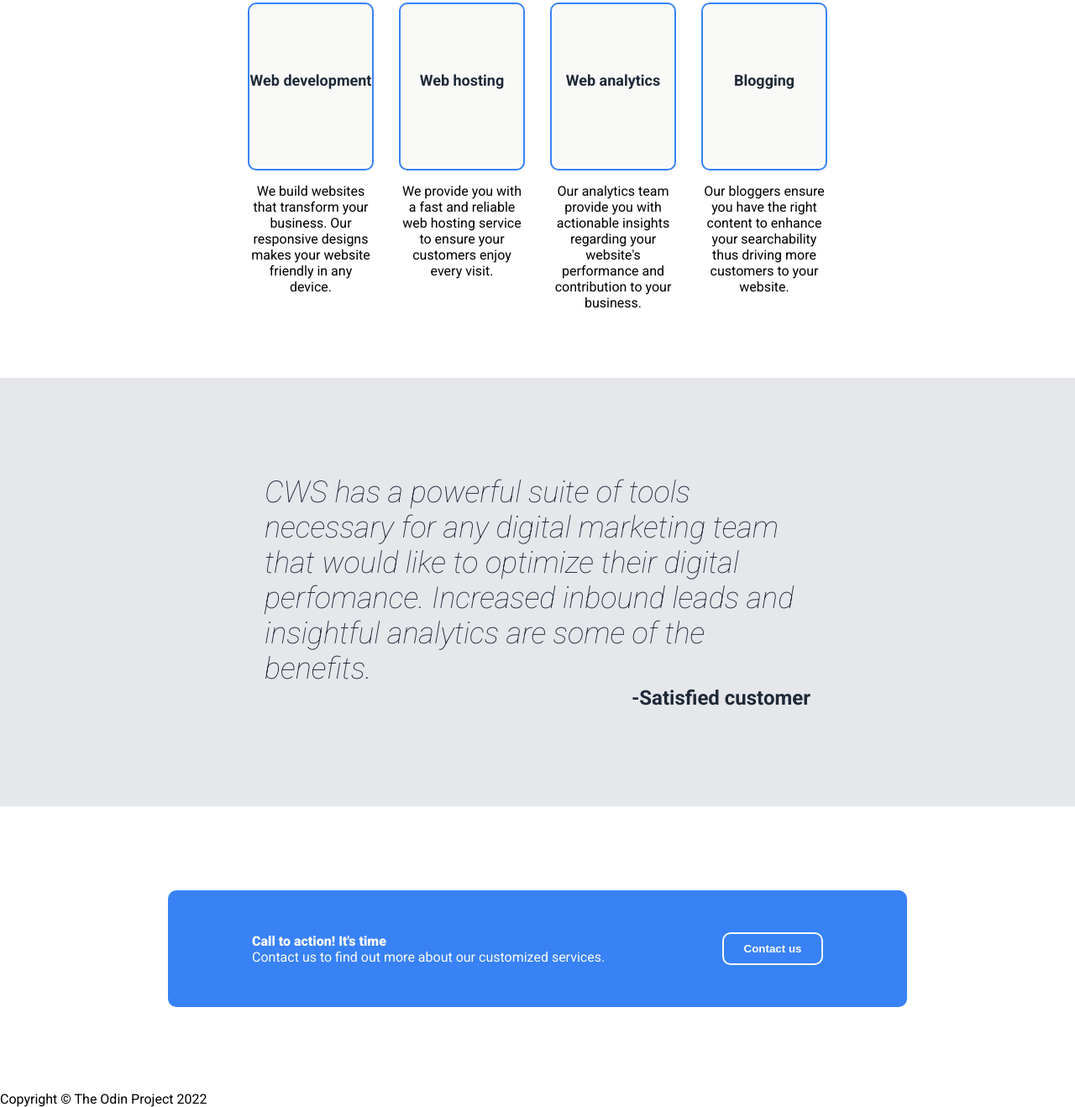
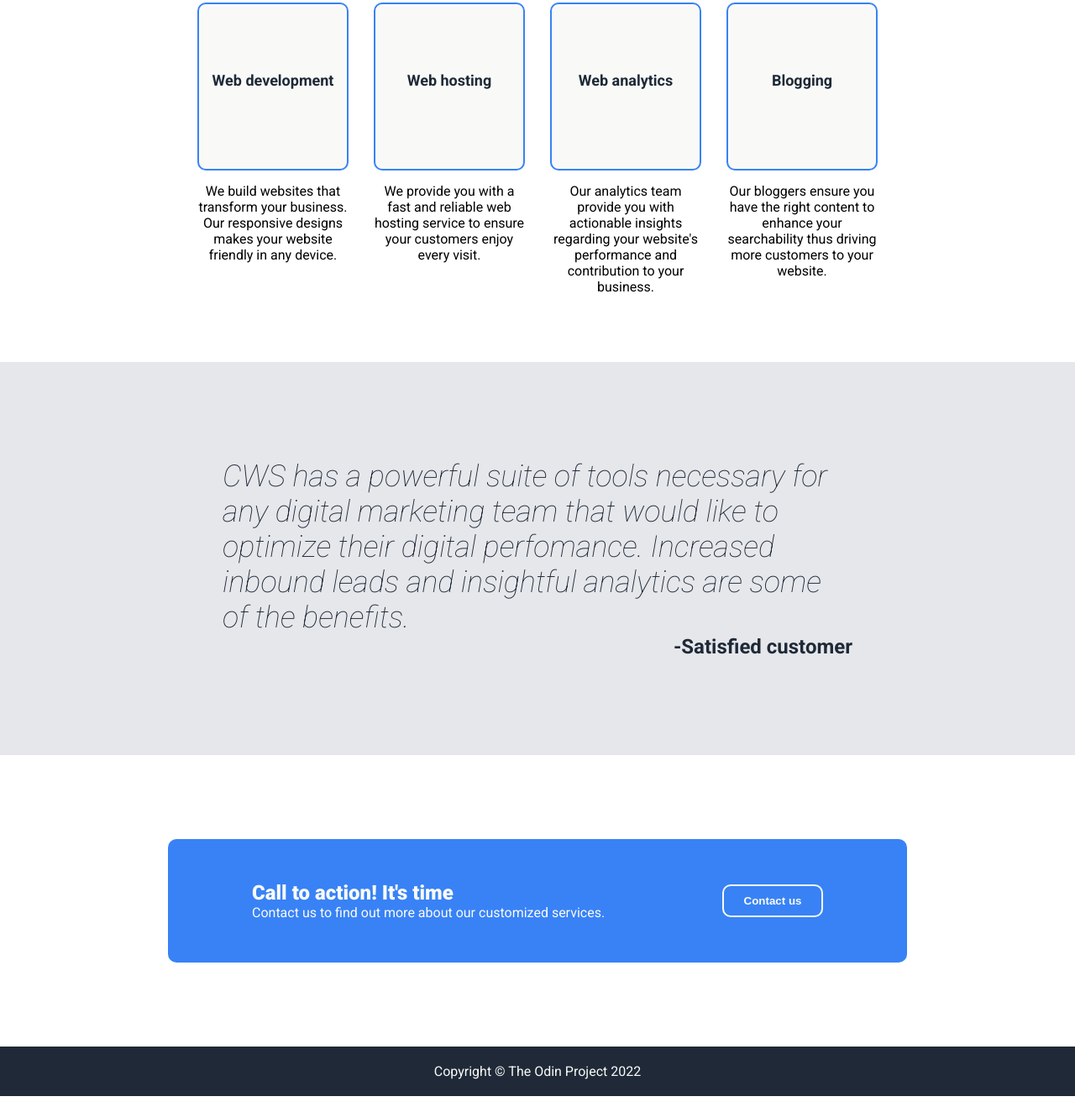
Before and after one commit to muwecurt/odin-landing-page, a plain HTML site: page index.html in a window 1280 px wide. Shown: the part 598-1916 px from the top of the page at 84% size. Drawn offline with Linux system fonts and the light colour scheme.

Commit message:
Style footer section, amend width of services and testimonials sections.

```diff
--- a/style.css
+++ b/style.css
@@ -148,7 +148,7 @@ button a{
 
 .service a {
     height: 200px;
-    width: 150px;
+    width: 180px;
     box-sizing: border-box;
     padding: 80px 0px;
     background-color: var(--white);
@@ -168,7 +168,7 @@ button a{
 }
 
 .service p {
-    width: 150px;
+    width: 180px;
     height: auto;
     padding-left: 15px;
     margin-bottom: 80px;
@@ -178,7 +178,7 @@ button a{
 
 .testimonials {
     background-color: var(--grey);
-    padding: 100px 300px;
+    padding: 100px 250px;
 }
 
 .testimonial-container {
@@ -216,9 +216,19 @@ button a{
 }
 
 .contact-container .contactus .bold {
+    font-size: 24px;
     font-weight: 900;
 }
 
 .contact-container button {
     border: 2px solid var(--white);
 }
+
+/* Footer section */
+
+footer {
+    background-color: var(--dark);
+    color: var(--white);
+    padding: 20px;
+    text-align: center;
+}
```
